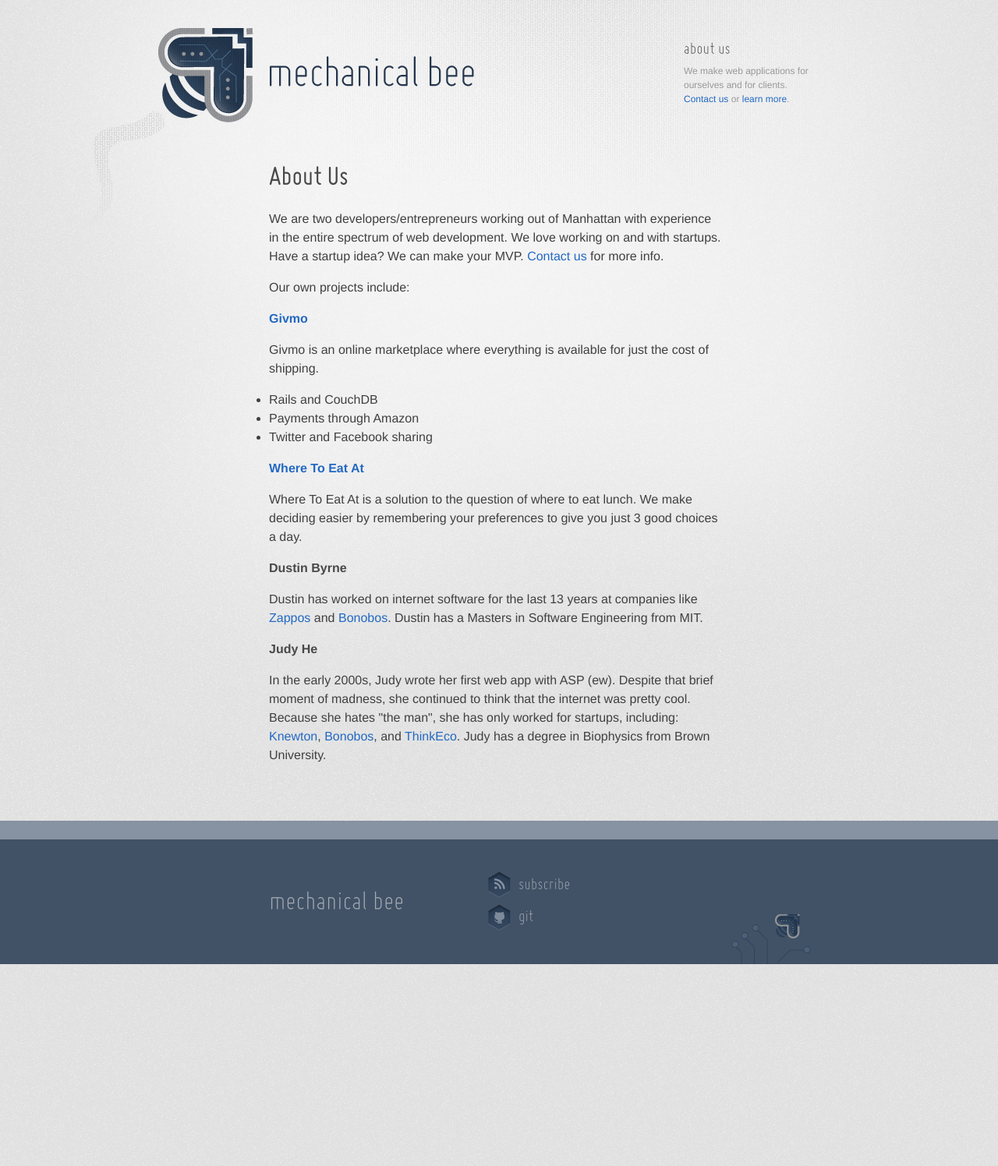
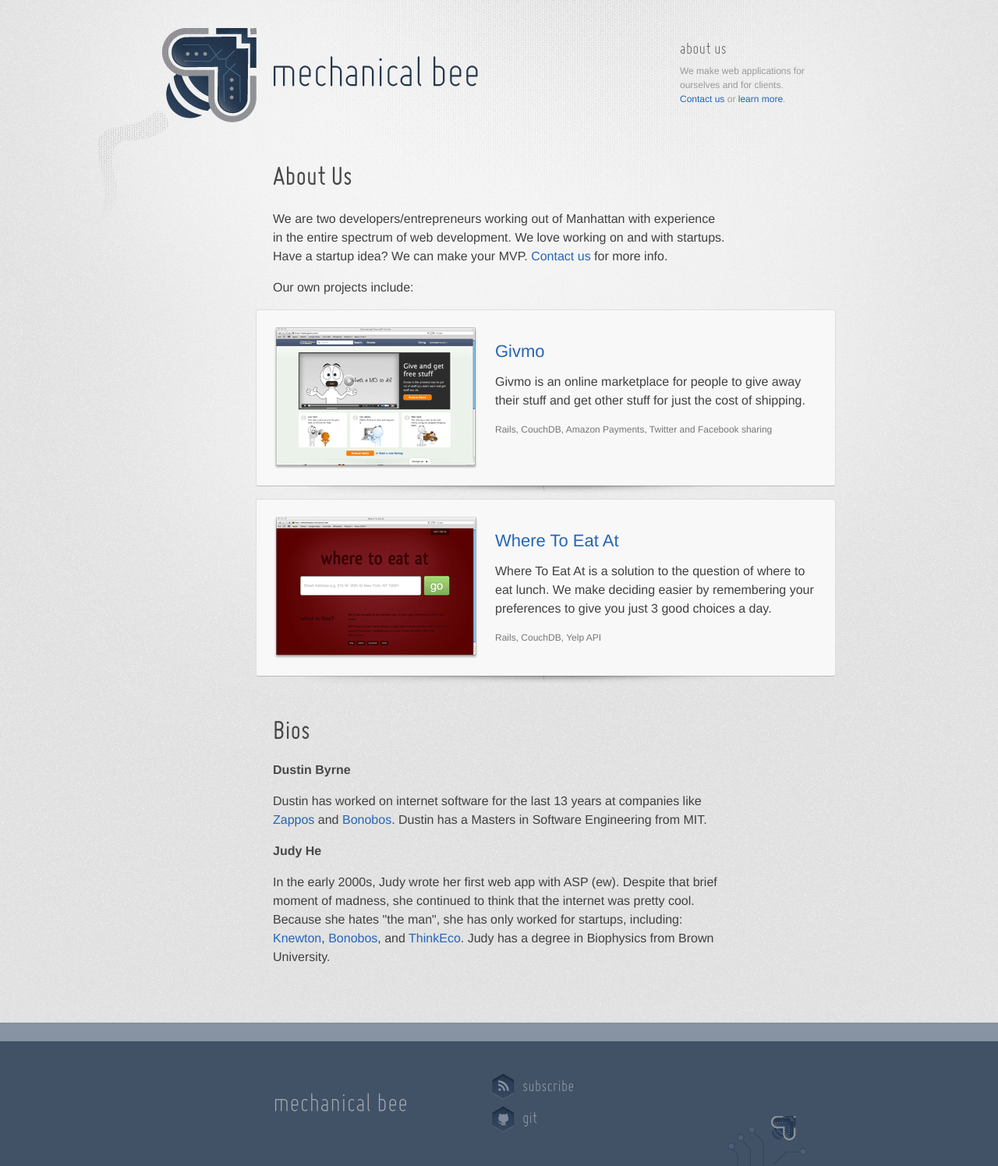
Before and after one commit to mechbee/mechbee.github.com, a Jekyll site: the page built from about.html, in a window 1280 px wide. Shown: the whole page at 78% size. Built offline with Jekyll 4.4.1, drawn with Linux system fonts in a browser that asks for light colours.

Commit message:
screenshots for the about page

```diff
--- a/about.html
+++ b/about.html
@@ -24,34 +24,33 @@
   </script> for more info.
   </p>
   <p>Our own projects include:</p>
-  <div>
-    <div class="project">
-      <div class="project_pic">
+
+  <div class="media_callout project clearfix">
+    <img src="/images/screenshot_givmo.png" width="261" height="181" />
+    <div class="media_bd project_description">
+      <h3><a href="https://www.givmo.com">Givmo</a></h3>
+      <p>Givmo is an online marketplace for people to give away their stuff and get other stuff for just the cost of shipping.</p>
+      <p class="project_keywords">Rails, CouchDB, Amazon Payments, Twitter and Facebook sharing</p>
     </div>
-      <div class="project_description">
-        <h4><a href="https://www.givmo.com">Givmo</a></h4>
-        <p>Givmo is an online marketplace where everything is available for just the cost of shipping.</p>
-        <ul>
-          <li>Rails and CouchDB</li>
-          <li>Payments through Amazon</li>
-          <li>Twitter and Facebook sharing</li>
-        </ul>
-      </div>
+    <div class="media_shadow"></div>
   </div>
 
-    <div class="project">
-      <div class="project_pic">
+  <div class="media_callout project clearfix">
+    <img src="/images/screenshot_wheatat.png" width="262" height="182" />
+    <div class="project_description">
+      <h3><a href="http://wheretoeatat.com">Where To Eat At</a></h3>
+      <p>Where To Eat At is a solution to the question of where to eat lunch. We make deciding easier by remembering your preferences to give you just 3 good choices a day.</p>
+      <p class="project_keywords">Rails, CouchDB, Yelp API</p>
     </div>
-      <div class="project_description">
-        <h4><a href="http://wheretoeatat.com">Where To Eat At</a></h4>
-        <p>Where To Eat At is a solution to the question of where to eat lunch. We make deciding easier by remembering your preferences to give you just 3 good choices a day.</p>
-      </div>
-    </div>
+    <div class="media_shadow"></div>
   </div>
 
+  <div id="about_bios">
+    <h2>Bios</h2>
     <h4>Dustin Byrne</h4>
     <p>Dustin has worked on internet software for the last 13 years at companies like <a href="http://www.zappos.com">Zappos</a> and <a href="http://www.bonobos.com">Bonobos</a>.  Dustin has a Masters in Software Engineering from MIT.</p>
 
     <h4>Judy He</h4>
     <p>In the early 2000s, Judy wrote her first web app with ASP (ew). Despite that brief moment of madness, she continued to think that the internet was pretty cool. Because she hates "the man", she has only worked for startups, including: <a href="http://www.knewton.com">Knewton</a>, <a href="http://www.bonobos.com">Bonobos</a>, and <a href="http://www.thinkeco.com">ThinkEco</a>. Judy has a degree in Biophysics from Brown University.</p>
   </div>
+</div>
--- a/stylesheets/styles.css
+++ b/stylesheets/styles.css
@@ -209,12 +209,12 @@
 footer .container {
   height:88px;
   padding:36px 0;
-  background:url('/images/footer_bee.png') no-repeat 734px bottom;
+  background:url('/images/footer_bee.png') no-repeat 724px bottom;
 }
 
 #footer_push {height:240px;}
 
-.container {width:874px; margin:0 auto; zoom:1;}
+.container {width:864px; margin:0 auto; zoom:1;}
 .container:before, .container:after {
   display: table;
   content: "";
@@ -224,7 +224,7 @@
 .container:after { clear: both;}
 
 a {
-  color: #2369c3;
+  color: #2565b7;
   text-decoration: none;
   line-height: inherit;
   font-weight: inherit;
@@ -246,8 +246,8 @@
 /* typography */
 h1, h2, h3, h4, h5, h6 { color: #484848; margin: 0;}
 h1, h2 {font-size: 36px; font-weight:normal; font-family: 'MisoRegular', sans-serif; line-height:48px;}
-h3 {font-size: 22px; line-height:36px;}
-h4 {font-size: 16px; line-height:24px; margin-bottom:12px;}
+h3 {font-size: 22px; line-height:36px; font-weight:normal;}
+h4 {font-size: 16px; line-height:24px; margin:12px 0;}
 h5 {font-size: 12px; text-transform:uppercase; line-height:16px}
 
 blockquote {
@@ -255,6 +255,7 @@
   border-left: 5px solid #eee;
   padding-left: 16px;
 }
+
 
 address {
   display: block;
@@ -313,3 +314,22 @@
 #connect a:hover {text-decoration:none; color:#8792a2;}
 .connect_icon {background-image:url('/images/footer_icons.png'); background-repeat:no-repeat; display:block; width:30px; margin-right:10px; height:36px; float:left;}
 #connect_github{background-position:bottom;}
+
+.media_callout {
+  background:#f8f8f8;
+  margin:1em -142px 1em -22px;
+  padding:22px;
+  position:relative;
+  border-radius:4px;
+  -mox-border-radius:4px;
+  -webkit-border-radius: 4px;
+  border:1px solid #dedede;
+  border-bottom-color:#bbb;
+}
+.media_callout img {float:left;}
+.media_callout .media_shadow{width:740px; height:10px; position:absolute; bottom:-10px; left:0; background:url('/images/shadow.png') no-repeat top;}
+
+.project h3 {line-height:22px;}
+.project_description{margin-left:284px; padding-top:20px;}
+.project_keywords {color:#777; font-size:12px; line-height:18px;}
+#about_bios{margin-top:3em;}
```
Also changed, not shown: images/screenshot_givmo.png (added), images/screenshot_wheatat.png (added), images/shadow.png (added). Lines whose indentation alone changed are shown as unchanged.
